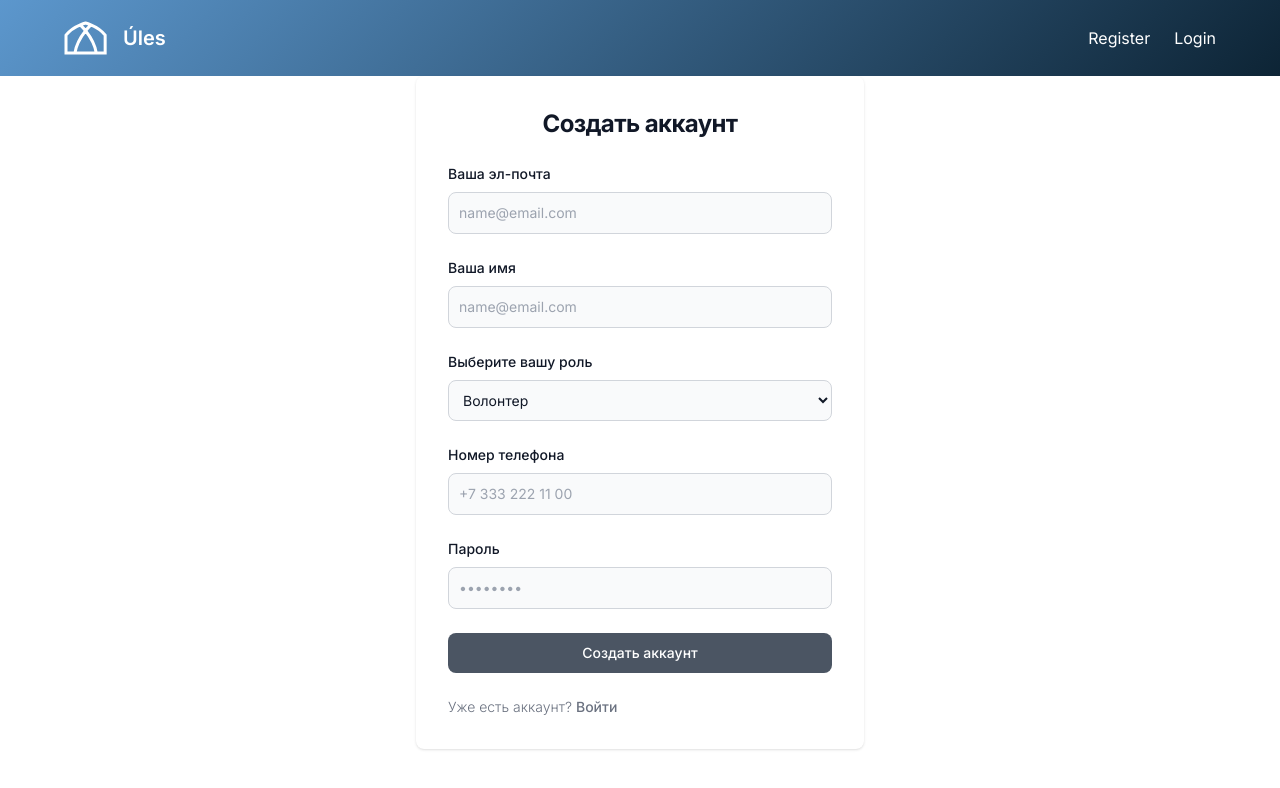
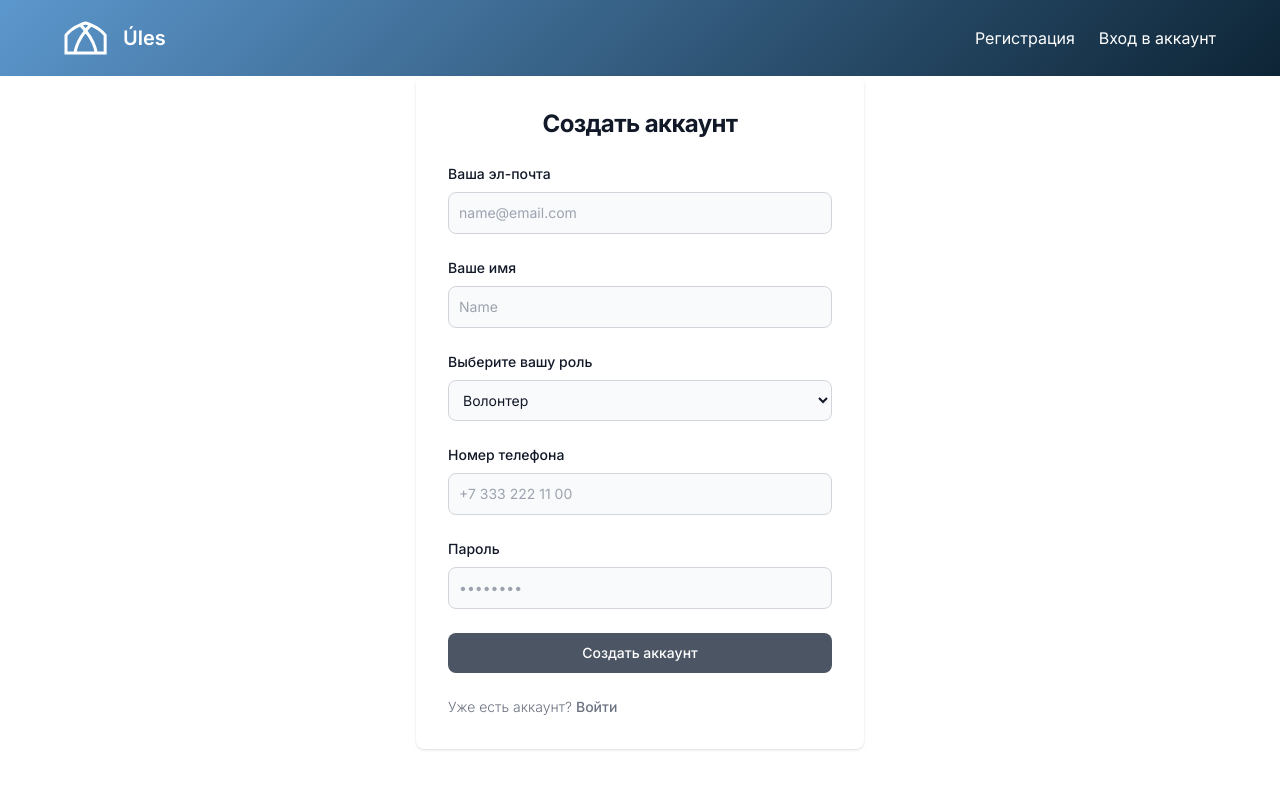
Before and after one commit to kimbiled/ulesV2, a Next.js app in the folder frontend/: page /register in a window 1280 px wide. Shown: the top 788 px of the page. Built offline with nearby package versions, Linux system fonts and the light colour scheme.

Commit message:
Fixed front

```diff
--- a/frontend/src/app/register/page.tsx
+++ b/frontend/src/app/register/page.tsx
@@ -78,14 +78,14 @@ export default function Home() {
 									</div>
 									<div>
 										<label htmlFor="email" className="block mb-2 text-sm font-medium text-gray-900">
-											Ваша имя
+											Ваше имя
 										</label>
 										<input
 											type="text"
 											name="name"
 											id="name"
 											className="bg-gray-50 border border-gray-300 text-gray-900 sm:text-sm rounded-lg focus:ring-primary-600 focus:border-primary-600 block w-full p-2.5"
-											placeholder="name@email.com"
+											placeholder="Name"
 											ref={nameRef}
 										/>
 									</div>
--- a/frontend/src/components/Header/Header.tsx
+++ b/frontend/src/components/Header/Header.tsx
@@ -26,11 +26,11 @@ const Header = () => {
 		// },
 		{
 			id: "register",
-			title: "Register",
+			title: "Регистрация",
 		},
 		{
 			id: "login",
-			title: "Login",
+			title: "Вход в аккаунт",
 		},
 	];
 
```
